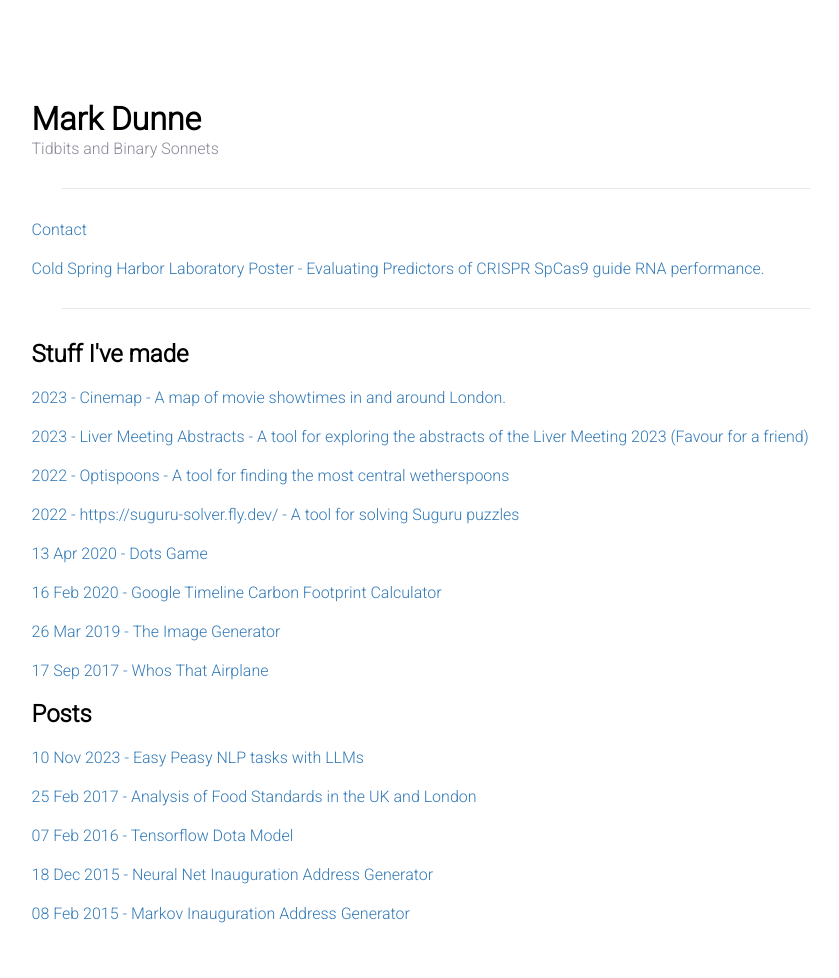
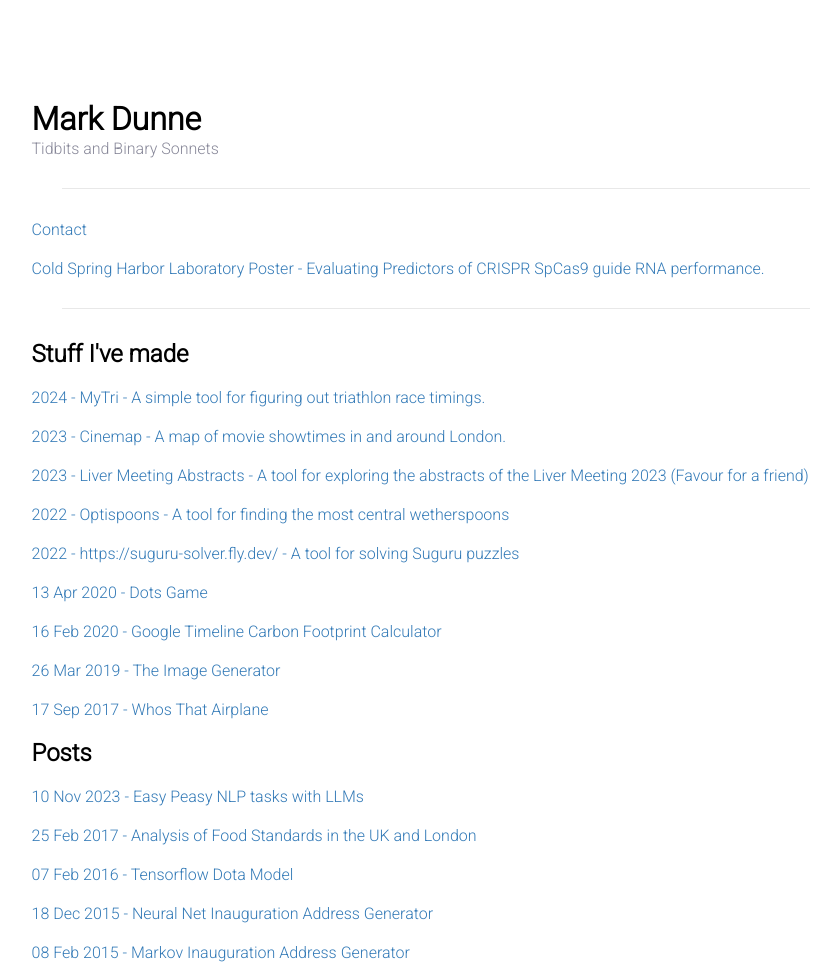
Before and after one commit to MarkDunne/markdunne.github.io, a Jekyll site: the page built from index.html, in a window 1280 px wide. Shown: the whole page, without its empty margins (204-1043 px from the left). Built offline with Jekyll 4.4.1, drawn with Linux system fonts in a browser that asks for light colours; before the commit the page ends 939 px from its top, so only the background shows below that.

Commit message:
add mytri

```diff
--- a/index.html
+++ b/index.html
@@ -31,6 +31,10 @@ title: Home
     <h2>Stuff I've made</h2>
 
     <ul>
+        <li>
+            <a href="https://mytri.pages.dev/">2024 - MyTri - A simple tool for figuring out triathlon race timings.</a>
+        </li>
+
         <li>
             <a href="https://cinemap.fly.dev/">2023 - Cinemap - A map of movie showtimes in and around London.</a>
         </li>
```
